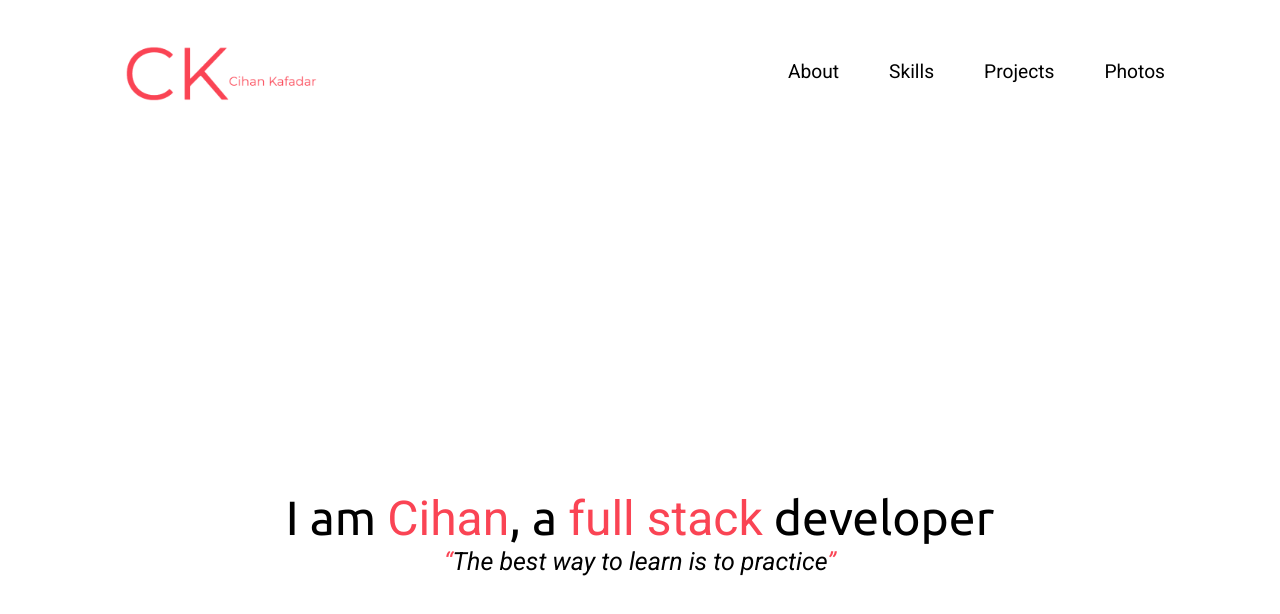
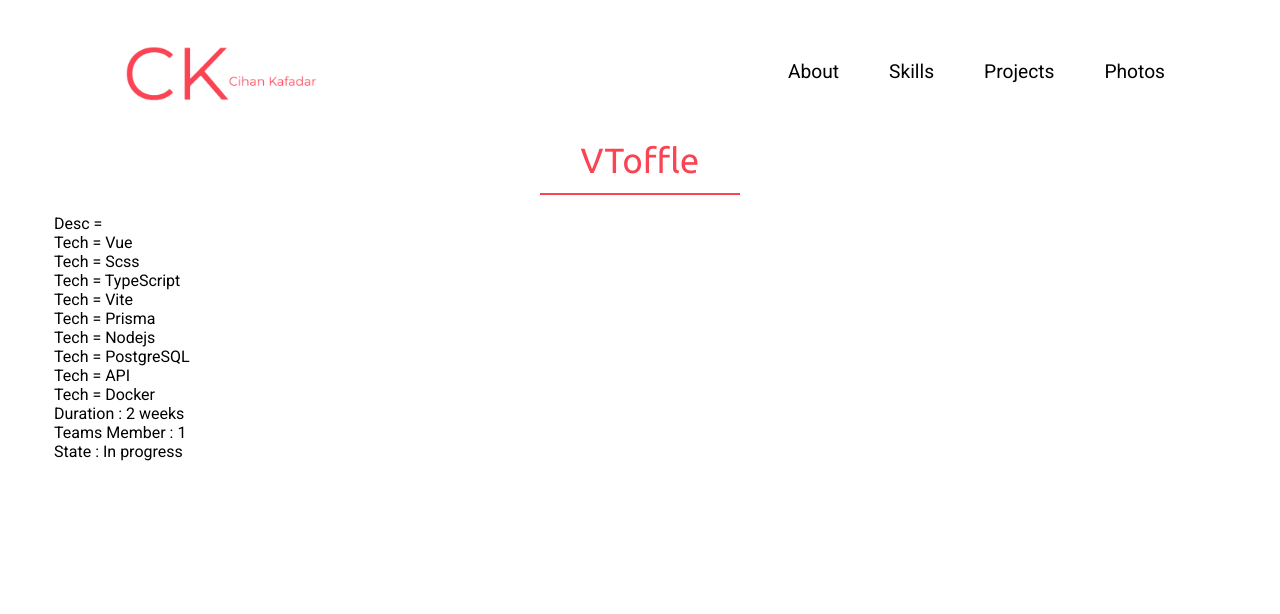
Before and after one commit to Cihaan/portfolio, a Vue app: page /project/1 in a window 1280 px wide. Shown: the top 614 px of the page. Built offline with nearby package versions, Linux system fonts and the light colour scheme.

Commit message:
composable + @click project + project detail

```diff
--- a/package.json
+++ b/package.json
@@ -12,6 +12,7 @@
     "vue-router": "^4.0.14"
   },
   "devDependencies": {
+    "@types/node": "^17.0.21",
     "@vitejs/plugin-vue": "^2.2.0",
     "node-sass": "^7.0.1",
     "node-scss": "^7.0.3",
--- a/src/components/TheProjectDetail.vue
+++ b/src/components/TheProjectDetail.vue
@@ -1,14 +1,29 @@
 <script setup lang="ts">
+import projects from '../composable/projects';
+import { useRoute } from 'vue-router';
 
-const props = defineProps({
-    project: Object
-})
+const route = useRoute();
+
+const projet = projects.projects.find( project => project.idProject.toString() == route.params.id)
+
 
 </script>
 
 <template>
 <div class="project">
-
+    <div class="title">
+        <h2>{{projet?.title}}</h2>
+    </div>
+    <div class="detail">
+        <img :src="projet?.detailImagePath">
+        <p>Desc = {{projet?.detailDescription}}</p>
+        <div class="technologies">
+            <p v-for="tech in projet?.detailTechnologies"> Tech = {{tech}}</p>
+        </div>
+        <p>Duration : {{projet?.detailDuration}}</p>
+        <p>Teams Member : {{projet?.detailTeam}}</p>
+        <p>State : {{projet?.detailState}}</p>
+    </div>
 </div>
 </template>
 
@@ -17,38 +32,9 @@ $white: #fff;
 $red: #fa4454;
 $black: #000;
 
-
 .project {
-    height: 400px;
-    display: flex;
-    justify-content: center;
-    align-items: center;
+    height: 100vh;
 }
 
-.project-card {
-    background-color: #C4F6DE;
-    width: 65%;
-    align-self: center;
-    height: 100%;
-}
-
-h4 {
-    font-family: 'Ubuntu', sans-serif;
-    font-weight: 500;
-    font-size: 20px;
-    text-align: left;
-    margin: 30px 0px 15px 25px;
-}
-
-img {
-    width: 250px;
-    bottom: 0;
-}
-
-p {
-    text-align: left;
-    font-weight: 350;
-    margin: 0px 0px 30px 25px;
-}
 
 </style>
--- a/src/components/TheProjects.vue
+++ b/src/components/TheProjects.vue
@@ -1,50 +1,9 @@
 <script setup lang="ts">
 import TheProject from './utils/TheProject.vue';
+import projects from '../composable/projects';
 
-const projects = [
-  {
-    idProject: 1,
-    title: "VToffle",
-    desc: "Max deux lignes raconte pas ta vie",
-    imagePath: "../assets/projects/VToffle/vtoffle-hand.png",
-    cardColor: "C4F6DE"
-  },
-  {
-    idProject: 2,
-    title: "VToffle",
-    desc: "Max deux lignes raconte pas ta vie",
-    imagePath: "../assets/projects/VToffle/vtoffle-hand.png",
-    cardColor: "EB8E88"
-  },
-  {
-    idProject: 3,
-    title: "VToffle",
-    desc: "Max deux lignes raconte pas ta vie",
-    imagePath: "../assets/projects/VToffle/vtoffle-hand.png",
-    cardColor: "86689E"
-  },
-  {
-    idProject: 4,
-    title: "VToffle",
-    desc: "Max deux lignes raconte pas ta vie",
-    imagePath: "../assets/projects/VToffle/vtoffle-hand.png",
-    cardColor: "DFDFDF"
-  },
-  {
-    idProject: 5,
-    title: "VToffle",
-    desc: "Max deux lignes raconte pas ta vie",
-    imagePath: "../assets/projects/VToffle/vtoffle-hand.png",
-    cardColor: "8CF2A9"
-  },
-  {
-    idProject: 6,
-    title: "VToffle",
-    desc: "Max deux lignes raconte pas ta vie",
-    imagePath: "../assets/projects/VToffle/vtoffle-hand.png",
-    cardColor: "96C4E4"
-  },
-]
+let project = projects.projects
+
 
 </script>
 
@@ -54,7 +13,7 @@ const projects = [
       <h2>Projects</h2>
     </div>
     <div class="project-grid">
-      <div v-for="project in projects">
+      <div v-for="project in projects.projects">
         <TheProject :idProject="project.idProject" :title="project.title" :desc="project.desc" :imagePath="project.imagePath" :cardColor="project.cardColor" />
       </div>
     </div>
--- a/src/components/utils/TheProject.vue
+++ b/src/components/utils/TheProject.vue
@@ -1,6 +1,11 @@
 <script setup lang="ts">
 
 import { onMounted } from 'vue';
+import { useRouter } from 'vue-router';
+
+const router = useRouter();
+
+
 
 const props = defineProps({
     idProject: Number,
@@ -9,6 +14,19 @@ const props = defineProps({
     imagePath: String,
     cardColor: String
 })
+
+async function seeDetails(event: Event): Promise<void> {
+    let id;
+
+    if ((event.target as HTMLInputElement).getAttribute("id") != null) {
+        id = (event.target as HTMLInputElement).getAttribute("id")
+    }
+    else {
+        id = (event.target as HTMLInputElement).parentElement?.getAttribute("id");
+    }
+
+    await router.push({path: `/project/${id}`})
+}
 
 const on = onMounted(() => {
     let idProjet = props.idProject
@@ -32,7 +50,7 @@ const on = onMounted(() => {
 
 <template>
     <div class="project">
-        <div :id="props.idProject?.toString()" class="project-card">
+        <div :id="props.idProject?.toString()" @click="seeDetails($event)" class="project-card">
             <h4>{{ props.title }}</h4>
             <p>{{ props.desc }}</p>
             <img :src="props.imagePath" />
@@ -47,7 +65,6 @@ $black: #000;
 
 .project {
     height: 400px;
-    // padding: 0px 25px 60px 0px;
     display: flex;
     justify-content: center;
     align-items: center;
@@ -57,6 +74,10 @@ $black: #000;
     width: 65%;
     align-self: center;
     height: 100%;
+    display: flex;
+    flex-direction: column;
+    justify-content: center;
+    // align-items: center;
 }
 
 h4 {
@@ -69,7 +90,7 @@ h4 {
 
 img {
     width: 250px;
-    bottom: 0;
+    margin: auto;
 }
 
 p {
--- /dev/null
+++ b/src/composable/projects.ts
@@ -0,0 +1,81 @@
+export default {
+    projects : [
+        {
+          idProject: 1,
+          title: "VToffle",
+          desc: "Max deux lignes raconte pas ta vie",
+          imagePath: "../assets/projects/VToffle/vtoffle-hand.png",
+          cardColor: "C4F6DE",
+          detailImagePath: "",
+          detailDescription: "",
+          detailTeam: 1,
+          detailTechnologies: ["Vue", "Scss", "TypeScript", "Vite", "Prisma", "Nodejs", "PostgreSQL", "API", "Docker"],
+          detailDuration: "2 weeks",
+          detailState: "In progress"
+        },
+        {
+            idProject: 2,
+            title: "Toffle",
+            desc: "Max deux lignes raconte pas ta vie",
+            imagePath: "../assets/projects/VToffle/vtoffle-hand.png",
+            cardColor: "EB8E88",
+            detailImagePath: "",
+            detailDescription: "",
+            detailTeam: 2,
+            detailTechnologies: ["Angular", "Scss", "TypeScript", "Prisma", "Nodejs", "MongoDB", "API"],
+            detailDuration: "2 months",
+            detailState: "Done"
+        },
+        {
+          idProject: 3,
+          title: "En Route",
+          desc: "Max deux lignes raconte pas ta vie",
+          imagePath: "../assets/projects/VToffle/vtoffle-hand.png",
+          cardColor: "86689E",
+          detailImagePath: "",
+          detailDescription: "",
+          detailTeam: 4,
+          detailTechnologies: ["Javascript", "JQuery", "Nodejs", "Prisma", "MySQL"],
+          detailDuration: "3 months",
+          detailState: "Done"
+        },
+        {
+          idProject: 4,
+          title: "leDeclic",
+          desc: "Max deux lignes raconte pas ta vie",
+          imagePath: "../assets/projects/VToffle/vtoffle-hand.png",
+          cardColor: "DFDFDF",
+          detailImagePath: "",
+          detailDescription: "",
+          detailTeam: 1,
+          detailTechnologies: ["java", "JavaFX", "MySQL"],
+          detailDuration: "3 months",
+          detailState: "Done"
+        },
+        {
+          idProject: 5,
+          title: "Automaton",
+          desc: "Max deux lignes raconte pas ta vie",
+          imagePath: "../assets/projects/VToffle/vtoffle-hand.png",
+          cardColor: "8CF2A9",
+          detailImagePath: "",
+          detailDescription: "",
+          detailTeam: 1,
+          detailTechnologies: ["Java", "JavaFX"],
+          detailDuration: "3 months",
+          detailState: "Done"
+        },
+        {
+          idProject: 6,
+          title: "MyDrugs",
+          desc: "Max deux lignes raconte pas ta vie",
+          imagePath: "../assets/projects/VToffle/vtoffle-hand.png",
+          cardColor: "96C4E4",
+          detailImagePath: "",
+          detailDescription: "",
+          detailTeam: 1,
+          detailTechnologies: ["WordPress"],
+          detailDuration: "2 weeks"
+        },
+      ]
+}
--- a/src/main.ts
+++ b/src/main.ts
@@ -8,6 +8,7 @@ import TheAbout from './components/TheAbout.vue'
 import TheSkills from './components/TheSkills.vue'
 import TheProjects from './components/TheProjects.vue'
 import TheWorkInProgress from './components/utils/TheWorkInProgress.vue'
+import TheProjectDetail from './components/TheProjectDetail.vue'
 
 const app = createApp(App)
 
@@ -18,6 +19,7 @@ const router = createRouter({
       { path: '/about', component: TheAbout },
       { path: '/skills', component: TheSkills },
       { path: '/projects', component: TheProjects },
+      { path: '/project/:id', component: TheProjectDetail },
       { path: '/photos', component: TheWorkInProgress }
     ],
   })
```
Also changed, not shown: 1 other file (tests, documents, lock files or other folders).
